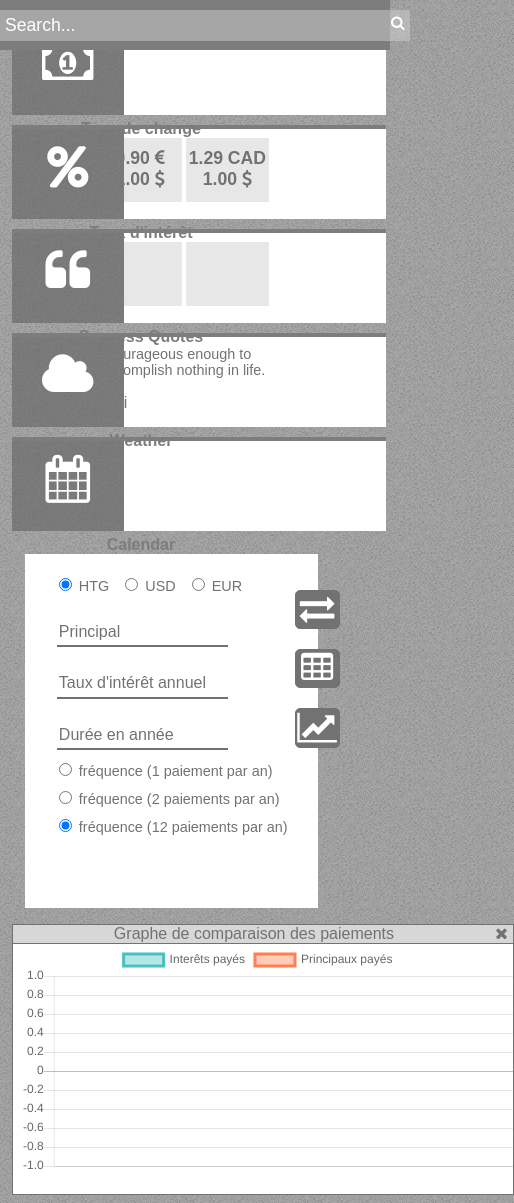
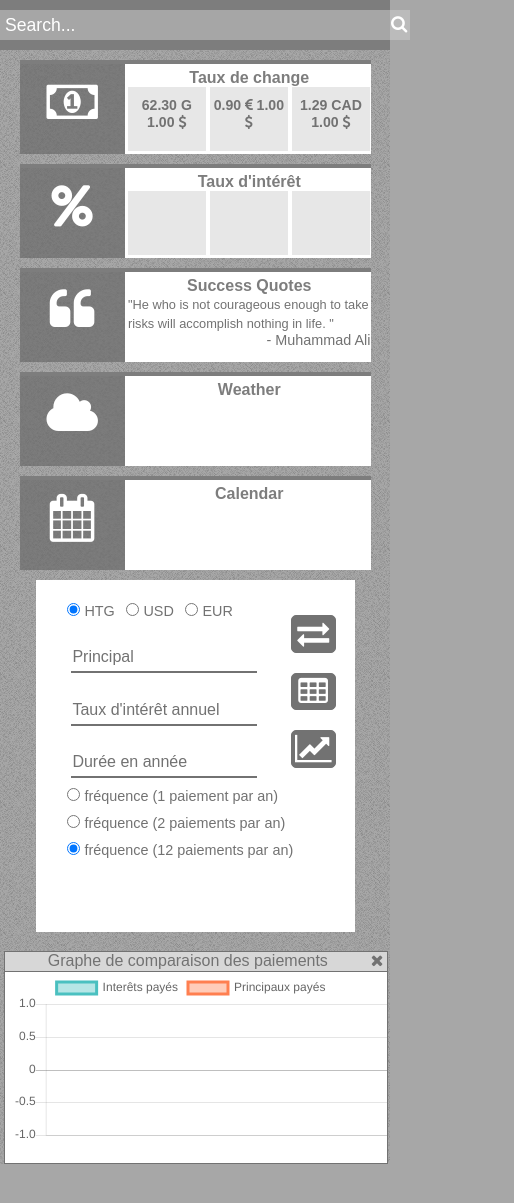
Before and after one commit to arnaudcasame/loanDashboard, a plain HTML site: page index.html in a window 390 px wide. Shown: the whole page, 514 px wide, since content can reach past the window. After the commit the page ends 1164 px from the top, so only its background shows below. Drawn offline with nearby package versions, Linux system fonts and the light colour scheme.

Commit message:
Implements the responsive part of the css, makes all the containers responsive to screen less than 480px wide

```diff
--- a/css/style.css
+++ b/css/style.css
@@ -113,26 +113,6 @@ body div.container div.unit_contain div.infos div.taux p{
 }
 
 /****************************************
-********** Left side Menu rules *********
-****************************************/
-
-aside#menu{
-	width: 100px;
-	margin: 1%;
-	vertical-align: top;
-	display: inline-block;
-	background-color: #FFF;
-	border: 1px solid #7D7D7D;
-	//box-shadow: 0 0 15px 3px rgba(0,0,0, 0.5);
-	//transition: box-shadow 0.3s;
-}
-
-aside#menu ul{
-	list-style: none;
-	padding: 2%;
-}
-
-/****************************************
 ************ containers rules ***********
 ****************************************/
 
@@ -145,7 +125,7 @@ body div.container{
 	vertical-align: top;
 	max-width: 380px;
 	width: 100%;
-	margin: 3.5% 0 0 1%;
+	margin: 4% 0 0 1%;
 	//border: 1px solid #7D7D7D;
 	//background-color: #fff;
 	//box-shadow: 0 0 15px 3px rgba(0,0,0, 0.5);
@@ -203,22 +183,6 @@ body div.container div.unit_contain div.infos{
 
 .container:hover{
 	//box-shadow: 0 0 10px 3px rgba(0,0,0, 0.3);
-}
-
-@media (max-width: 480px) {
-	.container{
-		max-width: 320px;
-		margin: 2% auto;
-	}
-
-	#form_container{
-		width: 92%;
-		margin: 0;
-	}
-
-	body div#container form{
-		width: 370px;
-	}
 }
 
 @media screen and (min-width: 480px){
@@ -314,15 +278,15 @@ body div.container form div label.monnaie{
 #bouton_container{
 	position: absolute;
 	top: 10%;
-	left: 270px;
+	left: 80%;
 	//border: 1px solid #727272;
 }
 
-body div.container div#form_container button{
+body div.container div#form_container div#bouton_container button{
 	display: block;
 	margin-bottom: 20px;
 	width: 45px;
-	padding: 3%;
+	padding: 4%;
 	background-color: #727272;
 	border-radius: 5px;
 	outline: none;
@@ -332,25 +296,17 @@ body div.container div#form_container button{
 	transition: background-color 0.4s linear;
 }
 
-body div.container div#form_container button:first-child{
-	//margin-bottom: 200%;
-}
-
-body div.container div#form_container button:hover{
+body div.container div#form_container div#bouton_container button:hover{
 	background-color: #FFF;
 }
 
-body div.container div#form_container button:hover span i.fa{
+body div.container div#form_container div#bouton_container button:hover span i.fa{
 	color: #727272;
-	font-size: 3em;
+	font-size: 2em;
 }
 
-body div.container div#form_container button span i.fa:first-child{
-	font-size: 2.6em;
-}
-
-body div.container div#form_container button span i.fa{
-	font-size: 3em;
+body div.container div#form_container div#bouton_container button span i.fa{
+	font-size: 2em;
 	color: #FFF;
 	transition: color 0.4s linear;
 }
@@ -495,13 +451,59 @@ body table tbody tr td:hover{
 		padding: 0;
 		font-size: 0.8em;
 	}
+
+	body div.container{
+		display: block;
+		width: 90%;
+		margin: auto;
+	}
+
+	body div.container div.unit_contain div.infos{
+		float: right;
+	}
+
+	body div.container div.unit_contain div.infos div.taux{
+		font-size: 0.8em;
+	}
+
+	body div.container div.unit_contain div.infos p{
+		display: inline;
+		font-size: 0.8em;
+	}
+
+	body div.container div.unit_contain div#quote span{
+		font-size: 0.9em;
+		float: right;
+	}
+
+	body div#first-contain{
+		margin-top: 60px;
+	}
+
+	body div#second-contain{
+		width: 90%;
+		margin: auto;
+	}
+
+	body div#analyse{
+		display: block;
+		width: 98%;
+		margin: auto;
+		padding: 0;
+	}
+
+	body div#analyse #canvas-holder{
+		width: 100%;
+		margin: auto;
+	}
+
 }
 
 body div#analyse{
 	display: inline-block;
 	position: relative;
-	margin: 3.5% 0 0 1%;
-	min-width: 500px;
+	margin: 4% 0 0 1%;
+	//min-width: 500px;
 }
 
 body div.container div#comparaison{
--- a/index.html
+++ b/index.html
@@ -4,6 +4,7 @@
 		<meta charset="utf-8">
 
 		<title>Loan Dashboard</title>
+		<link rel="stylesheet" href="../../Frameworks/normalize_css/normalize.css">
 		<link rel="stylesheet" href="css/font-awesome.css">
 		<link rel="stylesheet" type="text/css" href="css/style.css">
 		<link rel="icon" href="img/finance_pink.ico">
@@ -17,19 +18,7 @@
 				</button>
 			</div>
 		</header>
-		<!-- <aside id="menu">
-			<ul>
-				<li>Menu</li>
-				<li>Menu</li>
-				<li>Menu</li>
-				<li>Menu</li>
-				<li>Menu</li>
-				<li>Menu</li>
-				<li>Menu</li>
-				<li>Menu</li>
-			</ul>
-		</aside> -->
-		<div class="container">
+		<div class="container" id='first-contain'>
 			<div class='unit_contain'>
 				<div class='logo'>
 					<i class='fa fa-money'></i>
@@ -71,7 +60,7 @@
 				<div class='logo'>
 					<i class='fa fa-quote-left'></i>
 				</div>
-				<div class='infos'>
+				<div class='infos' id='quote'>
 					<h3>Success Quotes</h3>
 					<p>
 					"He who is not courageous enough to take risks will accomplish nothing in life. "
```
